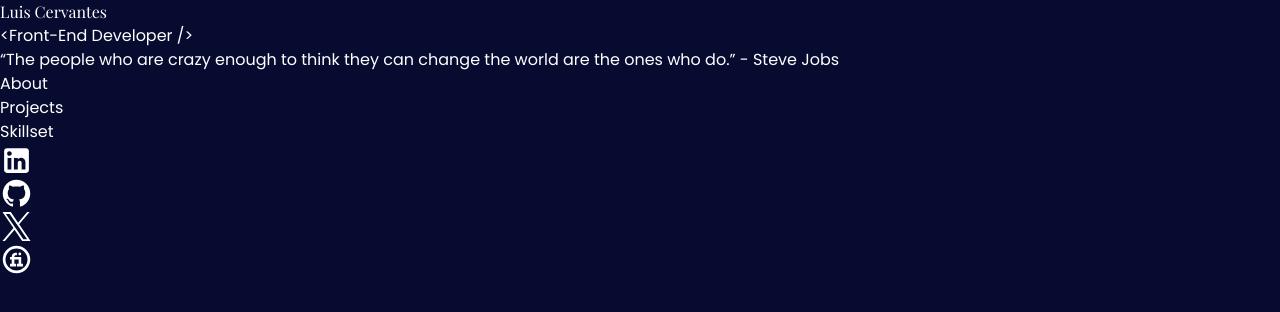
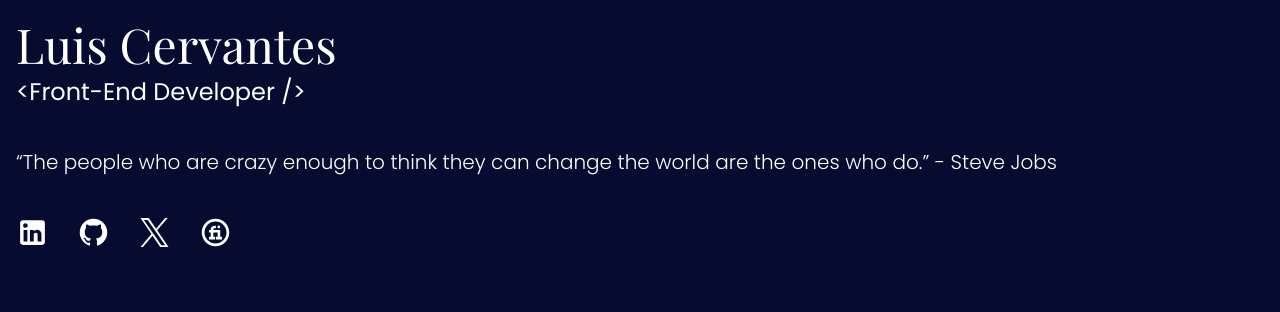
Before and after one commit to LugpDev2022/portfolio, an Astro site: page / in a window 1280 px wide. Built offline with nearby package versions, Linux system fonts and the light colour scheme; Astro itself is replaced by a stand-in of ours.

Commit message:
Style left side

```diff
--- a/package.json
+++ b/package.json
@@ -10,10 +10,12 @@
     "astro": "astro"
   },
   "dependencies": {
+    "@astrojs/check": "^0.3.1",
     "@astrojs/tailwind": "^5.0.2",
     "@fontsource/playfair-display": "^5.0.17",
     "@fontsource/poppins": "^5.0.8",
     "astro": "^3.6.4",
-    "tailwindcss": "^3.0.24"
+    "tailwindcss": "^3.0.24",
+    "typescript": "^5.3.2"
   }
 }
--- a/src/components/Contacts.astro
+++ b/src/components/Contacts.astro
@@ -1,6 +1,30 @@
-<ul>
-  <img src='/linkedin.svg' alt='Linkedin Logo' />
-  <img src='/github.svg' alt='Github Logo' />
-  <img src='/twitter.svg' alt='Twitter Logo' />
-  <img src='/fiverr.svg' alt='Fiverr Logo' />
+<ul class='flex gap-7 mt-10'>
+  <li>
+    <a
+      target='_blank'
+      rel='noreferrer'
+      href='https://mx.linkedin.com/in/luiscerv'
+    >
+      <img src='/linkedin.svg' alt='Linkedin Logo' />
+    </a>
+  </li>
+  <li>
+    <a target='_blank' rel='noreferrer' href='https://github.com/LugpDev2022'>
+      <img src='/github.svg' alt='Github Logo' />
+    </a>
+  </li>
+  <li>
+    <a target='_blank' rel='noreferrer' href='https://twitter.com/LugpDev2022'>
+      <img src='/twitter.svg' alt='Twitter Logo' />
+    </a>
+  </li>
+  <li>
+    <a
+      target='_blank'
+      rel='noreferrer'
+      href='https://www.fiverr.com/lugpdev2022'
+    >
+      <img src='/fiverr.svg' alt='Fiverr Logo' />
+    </a>
+  </li>
 </ul>
--- a/src/layouts/Layout.astro
+++ b/src/layouts/Layout.astro
@@ -1,7 +1,8 @@
 ---
 import '../styles/main.css';
 
-import '@fontsource/poppins';
+import '@fontsource/poppins/300.css';
+import '@fontsource/poppins/400.css';
 import '@fontsource/playfair-display';
 ---
 
@@ -28,7 +29,7 @@ import '@fontsource/playfair-display';
 
     <title>Luis Cervantes</title>
   </head>
-  <body>
+  <body class='px-4 py-5 text-xl'>
     <slot />
   </body>
 </html>
--- a/src/pages/index.astro
+++ b/src/pages/index.astro
@@ -6,17 +6,17 @@ import Layout from '../layouts/Layout.astro';
 
 <Layout>
   <section>
-    <h1>Luis Cervantes</h1>
-    <h2>&lt;Front-End Developer /&gt;</h2>
+    <h1 class='text-5xl'>Luis Cervantes</h1>
+    <h2 class='text-2xl mt-2 mb-10'>&lt;Front-End Developer /&gt;</h2>
 
     <blockquote>
-      <p>
+      <p class='font-light' style='text-wrap: balance;'>
         “The people who are crazy enough to think they can change the world are
         the ones who do.” - Steve Jobs
       </p>
     </blockquote>
 
-    <Navigation />
+    <!-- <Navigation /> -->
 
     <Contacts />
   </section>
--- a/src/styles/main.css
+++ b/src/styles/main.css
@@ -1,7 +1,7 @@
 html {
   background-color: #070b30;
   color: #fff;
-  font-family: 'Poppins';
+  font-family: 'Poppins', sans-serif;
 }
 
 h1 {
```
Also changed, not shown: 1 other file.
